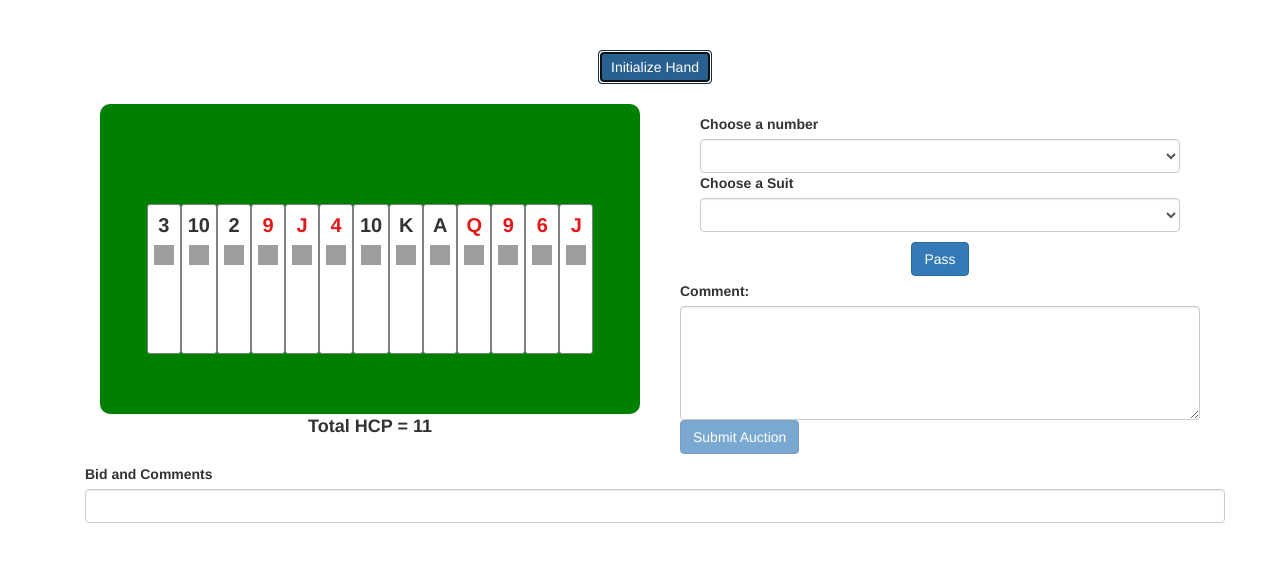
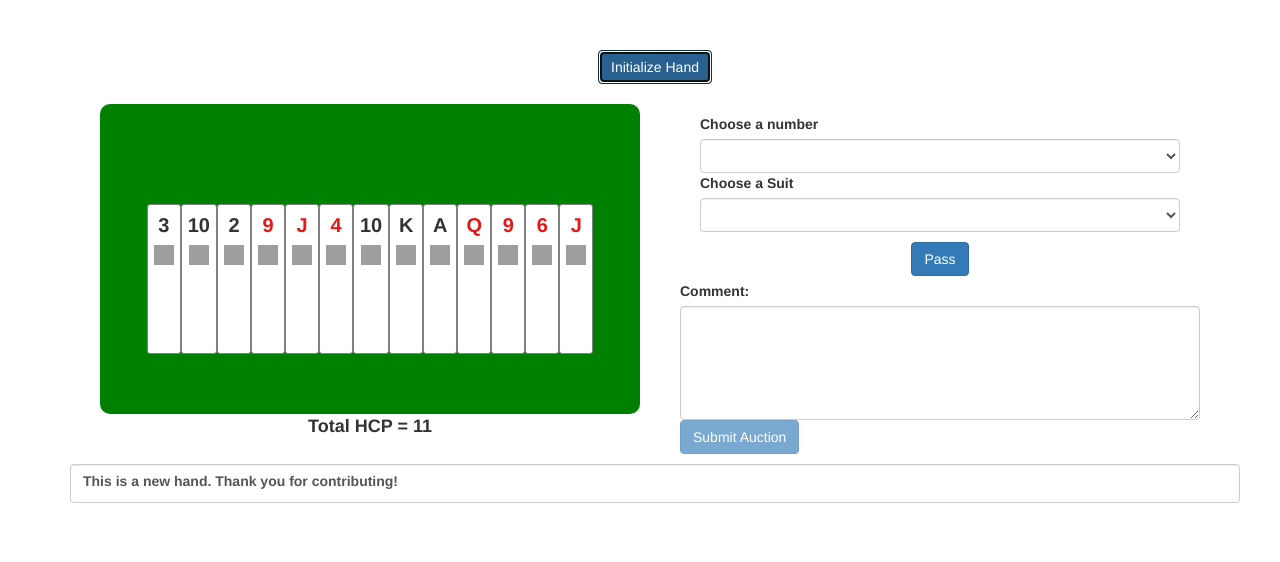
Before and after one commit to George-Spanos/Bridge-App, an Angular app: page / in a window 1280 px wide. Both pictures are taken after a click on the button "Initialize Hand". Shown: the top 562 px of the page. Built offline with nearby package versions, Linux system fonts and the light colour scheme; grey boxes are pictures that could not be loaded.

Commit message:
UI changed regarding comments and hands

```diff
--- a/src/app/bridge.service.ts
+++ b/src/app/bridge.service.ts
@@ -6,6 +6,7 @@ import { Injectable } from '@angular/core';
 @Injectable()
 export class BridgeApi {
   constructor(public http: Http) { }
+  submitted= false;
   bid = {
     hand: [],
     hcp: 0,
@@ -16,7 +17,6 @@ export class BridgeApi {
   hcp: number;
   coinFlip() {
     return (Math.random() < 0.5 ? 0 : 1);
-
   }
   deck() {
     const names = ['2', '3', '4', '5', '6', '7', '8', '9', '10', 'J', 'Q', 'K', 'A'];
@@ -85,6 +85,7 @@ export class BridgeApi {
   toDatabase() {
     const header = new Headers({ 'Content-Type': 'application/json' });
     const body = JSON.stringify(this.bid);
+    this.submitted = true;
     return this.http.post('https://bridge-auction-app.herokuapp.com/addauction', body, { headers: header })
       .map(
       (response: Response) => { response.json(); }
--- a/src/app/main-section/main-section.component.css
+++ b/src/app/main-section/main-section.component.css
@@ -33,6 +33,10 @@
   display: flex;
   justify-content: center;
 }
+.form-control {
+  height: auto;
+  margin-bottom: 3px;
+}
 @media screen and (max-width: 480px) {
   .board {
     padding: 20px 20px 20px 20px;
@@ -43,5 +47,10 @@
   }
   .card {
     height: auto;
+    font-size: 15px;
+  }
+  .suit {
+    width: 18px;
+    height: 18px;
   }
 }
--- a/src/app/main-section/main-section.component.html
+++ b/src/app/main-section/main-section.component.html
@@ -38,10 +38,18 @@
       </div>
     </div>
   </div>
-  <div class="row" *ngIf="handInitialized">
+  <div class="row" *ngIf="newHand">
+    <div class="col-xs-12 form-control">
+      <label> This is a new hand. Thank you for contributing!</label>
+    </div>
+  </div>
+  <div class="row" *ngIf="handInitialized && bridgeApi.submitted && bids!== []">
     <div class="col-xs-12">
       <label for="comments"> Bid and Comments</label>
-      <div class="form-control" row="2">{{comment}} </div>
+      <div class="form-control" *ngFor="let bid of bids">
+        <strong> Bid : {{bid.numericBid}} </strong>
+        <p *ngIf="bid.numericBid==='!Pass'">{{bid.suitBid}}</p> <br>
+        <strong> Comments</strong> : {{bid.comments}} </div>
     </div>
   </div>
 </div>
--- a/src/app/main-section/main-section.component.ts
+++ b/src/app/main-section/main-section.component.ts
@@ -10,7 +10,8 @@ import { Card } from '../card.model';
 export class MainSectionComponent implements OnInit {
   call: boolean;
   handInitialized = false;
-  comment: string;
+  bids= [];
+  newHand= false;
   hcp: number;
   cardsArray: Card[];
   spades: Card[];
@@ -30,14 +31,19 @@ export class MainSectionComponent implements OnInit {
     return array;
   }
   getHand(array) {
+    this.bridgeApi.submitted = false;
     const coin = this.bridgeApi.coinFlip();
+    this.bids = [];
     if (coin) {
       this.bridgeApi.fetchHand().subscribe(
         (results) => {
-          console.log(results[0].array);
+          console.log('This is an existing hand', results);
+          this.newHand = false;
           this.hand = results[0].array;
           this.hcp = results[0].hcp;
-          this.comment = results[0].comments;
+          results.forEach(
+            ( el ) => { this.bids.push(el); }
+          );
           this.spades = this.bridgeApi.filterArray(this.hand, 'Spades');
           this.hearts = this.bridgeApi.filterArray(this.hand, 'Hearts');
           this.diamonds = this.bridgeApi.filterArray(this.hand, 'Diamonds');
@@ -48,7 +54,8 @@ export class MainSectionComponent implements OnInit {
         }
       );
     } else {
-      this.comment = '';
+      this.newHand = true;
+      this.bids = [];
       this.hand = this.bridgeApi.initializeHand(array);
       this.spades = this.bridgeApi.filterArray(this.hand, 'Spades');
       this.bridgeApi.sortArrayValues(this.spades);
```
Also changed, not shown: 3 other files (tests, documents, lock files or other folders).
